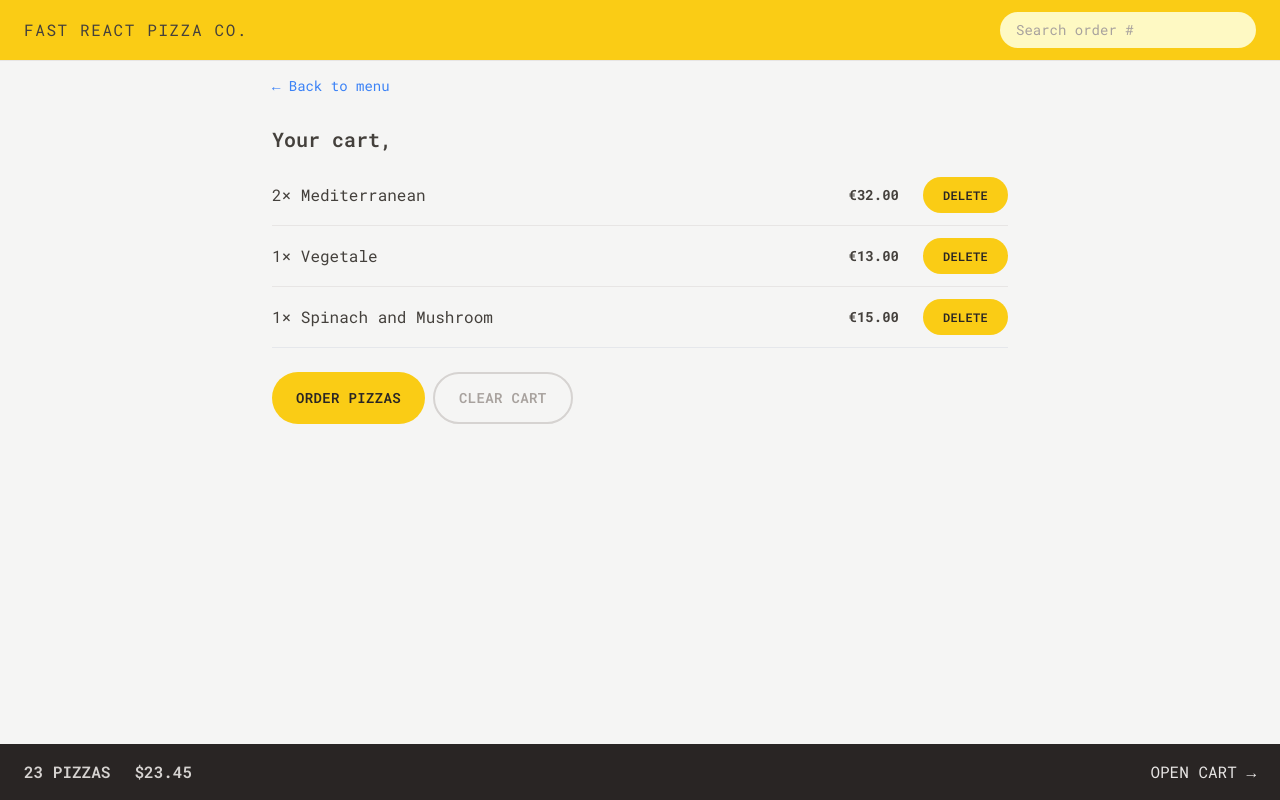
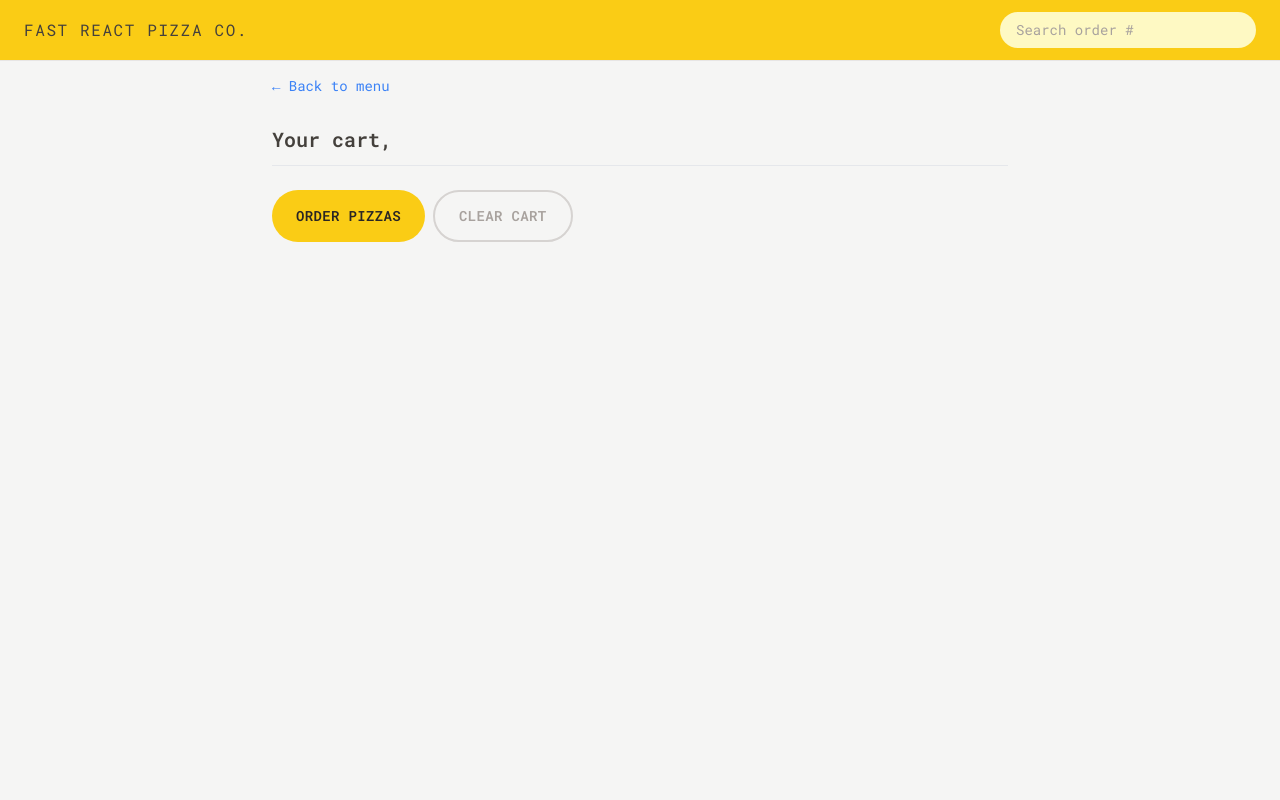
Before and after one commit to muddassirali8089/PizzaDelivery, a React (Vite) app: page /cart in a window 1280 px wide. Built offline with nearby package versions, Linux system fonts and the light colour scheme.

Commit message:
add the item to cart and display it
add the item to cart and display it

```diff
--- a/src/Features/cart/Cart.jsx
+++ b/src/Features/cart/Cart.jsx
@@ -3,33 +3,34 @@ import LinkButton from '../../ui/LinkButton';
 import Button from '../../ui/Button';
 import CartItem from './CartItem';
 import { useSelector } from 'react-redux';
+import { getCart } from './cartSlice';
 
-const fakeCart = [
-  {
-    pizzaId: 12,
-    name: 'Mediterranean',
-    quantity: 2,
-    unitPrice: 16,
-    totalPrice: 32,
-  },
-  {
-    pizzaId: 6,
-    name: 'Vegetale',
-    quantity: 1,
-    unitPrice: 13,
-    totalPrice: 13,
-  },
-  {
-    pizzaId: 11,
-    name: 'Spinach and Mushroom',
-    quantity: 1,
-    unitPrice: 15,
-    totalPrice: 15,
-  },
-];
+// const fakeCart = [
+//   {
+//     pizzaId: 12,
+//     name: 'Mediterranean',
+//     quantity: 2,
+//     unitPrice: 16,
+//     totalPrice: 32,
+//   },
+//   {
+//     pizzaId: 6,
+//     name: 'Vegetale',
+//     quantity: 1,
+//     unitPrice: 13,
+//     totalPrice: 13,
+//   },
+//   {
+//     pizzaId: 11,
+//     name: 'Spinach and Mushroom',
+//     quantity: 1,
+//     unitPrice: 15,
+//     totalPrice: 15,
+//   },
+// ];
 
 function Cart() {
-  const cart = fakeCart;
+    const cart = useSelector(getCart);
   const username = useSelector(state => state.user.username)
 
   return (
--- a/src/Features/cart/CartOverview.jsx
+++ b/src/Features/cart/CartOverview.jsx
@@ -1,11 +1,18 @@
+import { useSelector } from 'react-redux';
 import { Link } from 'react-router-dom';
+import { getCart, getTotalPrice, getTotalQuantity } from './cartSlice';
+import { formatCurrency } from '../../utils/helpers';
 
 function CartOverview() {
+  const totalQuantity = useSelector(getTotalQuantity);
+  const selectTotalCartPrice = useSelector(getTotalPrice);
+  const cart = useSelector(getCart);
+  if (cart.length <= 0) return null;
   return (
     <div className="flex items-center justify-between bg-stone-800 px-4 py-4 text-sm uppercase text-stone-200 sm:px-6 md:text-base">
       <p className="space-x-4 font-semibold text-stone-300 sm:space-x-6">
-        <span>23 pizzas</span>
-        <span>$23.45</span>
+        <span>{totalQuantity} pizzas</span>
+        <span>{formatCurrency(selectTotalCartPrice)}</span>
       </p>
       <Link to="/cart">Open cart &rarr;</Link>
     </div>
--- a/src/Features/menu/MenuItem.jsx
+++ b/src/Features/menu/MenuItem.jsx
@@ -1,8 +1,22 @@
+/* eslint-disable no-unused-vars */
 import Button from '../../ui/Button';
 import { formatCurrency } from '../../utils/helpers';
+import { addItem } from '../../features/cart/cartSlice';
 
+import { useDispatch } from 'react-redux';
 function MenuItem({ pizza }) {
   const { id, name, unitPrice, ingredients, soldOut, imageUrl } = pizza;
+  const dispatch = useDispatch();
+  const newItem = {
+    pizzaId: id,
+    name,
+    quantity: 1,
+    unitPrice,
+  };
+
+  function handleAddItemToCart(newItem) {
+    dispatch(addItem(newItem));
+  }
 
   return (
     <li className="flex gap-4 py-2">
@@ -24,8 +38,10 @@ function MenuItem({ pizza }) {
               Sold out
             </p>
           )}
-
-          <Button type="small">Add to cart</Button>
+          {!soldOut?
+          <Button onClick={() => handleAddItemToCart(newItem)} type="small">
+            Add to cart
+          </Button> : null}
         </div>
       </div>
     </li>
--- /dev/null
+++ b/src/features/cart/cartSlice.js
@@ -0,0 +1,84 @@
+/* eslint-disable no-unused-vars */
+import { createSlice } from '@reduxjs/toolkit';
+
+const initialState = {
+  cart: [],
+};
+
+const cartSlice = createSlice({
+  name: 'cart',
+  initialState,
+  reducers: {
+   addItem(state, action) {
+  const pizza = action.payload;
+  const existingItem = state.cart.find((item) => item.pizzaId === pizza.pizzaId);
+
+  if (existingItem) {
+    existingItem.quantity++;
+    existingItem.totalPrice = existingItem.unitPrice * existingItem.quantity;
+  } else {
+    state.cart.push({
+      pizzaId: pizza.pizzaId,
+      name: pizza.name,
+      quantity: pizza.quantity,
+      unitPrice: pizza.unitPrice,
+      totalPrice: pizza.unitPrice * pizza.quantity,
+    });
+  }
+},
+    deleteItem(state, action) {
+      const id = action.payload;
+      state.cart = state.cart.filter((item) => item.pizzaId !== id);
+    },
+
+    increaseItemQuantity(state, action) {
+      const id = action.payload;
+      const item = state.cart.find((item) => item.pizzaId === id);
+
+      if (item) {
+        item.quantity++;
+        item.totalPrice = item.unitPrice * item.quantity;
+      }
+    },
+
+    decreaseItemQuantity(state, action) {
+      const id = action.payload;
+      const item = state.cart.find((item) => item.pizzaId === id);
+
+      if (item && item.quantity > 1) {
+        item.quantity--;
+        item.totalPrice = item.unitPrice * item.quantity;
+      }
+    },
+
+    removeCartItem(state, action) {
+      const id = action.payload;
+      state.cart = state.cart.filter((item) => item.pizzaId !== id);
+    },
+    clearCart(state) {
+      state.cart = [];
+    },
+  },
+});
+
+export const {
+  addItem,
+  deleteItem,
+  increaseItemQuantity,
+  decreaseItemQuantity,
+  removeCartItem,
+  clearCart,
+} = cartSlice.actions;
+
+export default cartSlice.reducer;
+
+export const getCart = (state) => state.cart.cart;
+
+
+
+
+export const getTotalQuantity = (state) =>
+  state.cart.cart.reduce((total, item) => total + item.quantity, 0);
+
+export const getTotalPrice = (state) =>
+  state.cart.cart.reduce((total, item) => total + item.totalPrice, 0);
--- a/src/store.js
+++ b/src/store.js
@@ -1,9 +1,11 @@
 // store.js
 import { configureStore } from '@reduxjs/toolkit'
 import userReducer from './features/user/userSlice'
+import cartReducer from './features/cart/cartSlice.js'
 
 export const store = configureStore({
   reducer: {
     user: userReducer,
+     cart : cartReducer,
   },
 })
--- a/src/ui/Button.jsx
+++ b/src/ui/Button.jsx
@@ -1,6 +1,6 @@
 import { Link } from 'react-router-dom';
 
-function Button({ children, disabled, to, type }) {
+function Button({ children, disabled, to, type , onClick }) {
   const base =
     'inline-block text-sm rounded-full bg-yellow-400 font-semibold uppercase tracking-wide text-stone-800 transition-colors duration-300 hover:bg-yellow-300 focus:bg-yellow-300 focus:outline-none focus:ring focus:ring-yellow-300 focus:ring-offset-2 disabled:cursor-not-allowed';
 
@@ -10,6 +10,15 @@ function Button({ children, disabled, to, type }) {
     secondary:
       'inline-block text-sm rounded-full border-2 border-stone-300 font-semibold uppercase tracking-wide text-stone-400 transition-colors duration-300 hover:bg-stone-300 hover:text-stone-800 focus:bg-stone-300 focus:text-stone-800 focus:outline-none focus:ring focus:ring-stone-200 focus:ring-offset-2 disabled:cursor-not-allowed px-4 py-2.5 md:px-6 md:py-3.5',
   };
+
+
+      if(onClick){
+      return (
+    <button disabled={disabled} onClick={onClick} className={styles[type]}>
+      {children}
+  </button> );
+  }
+
 
   if (to)
     return (
```
